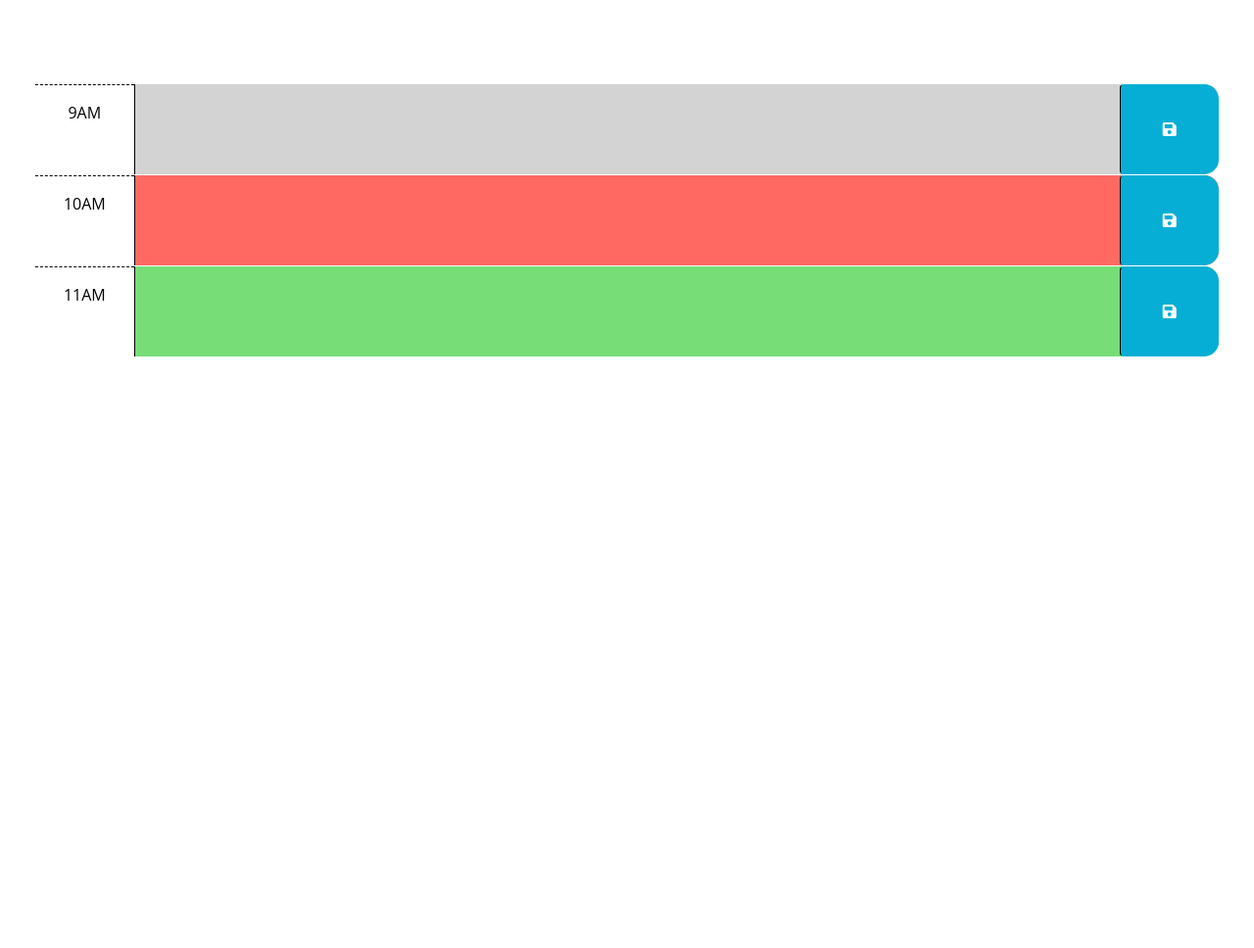
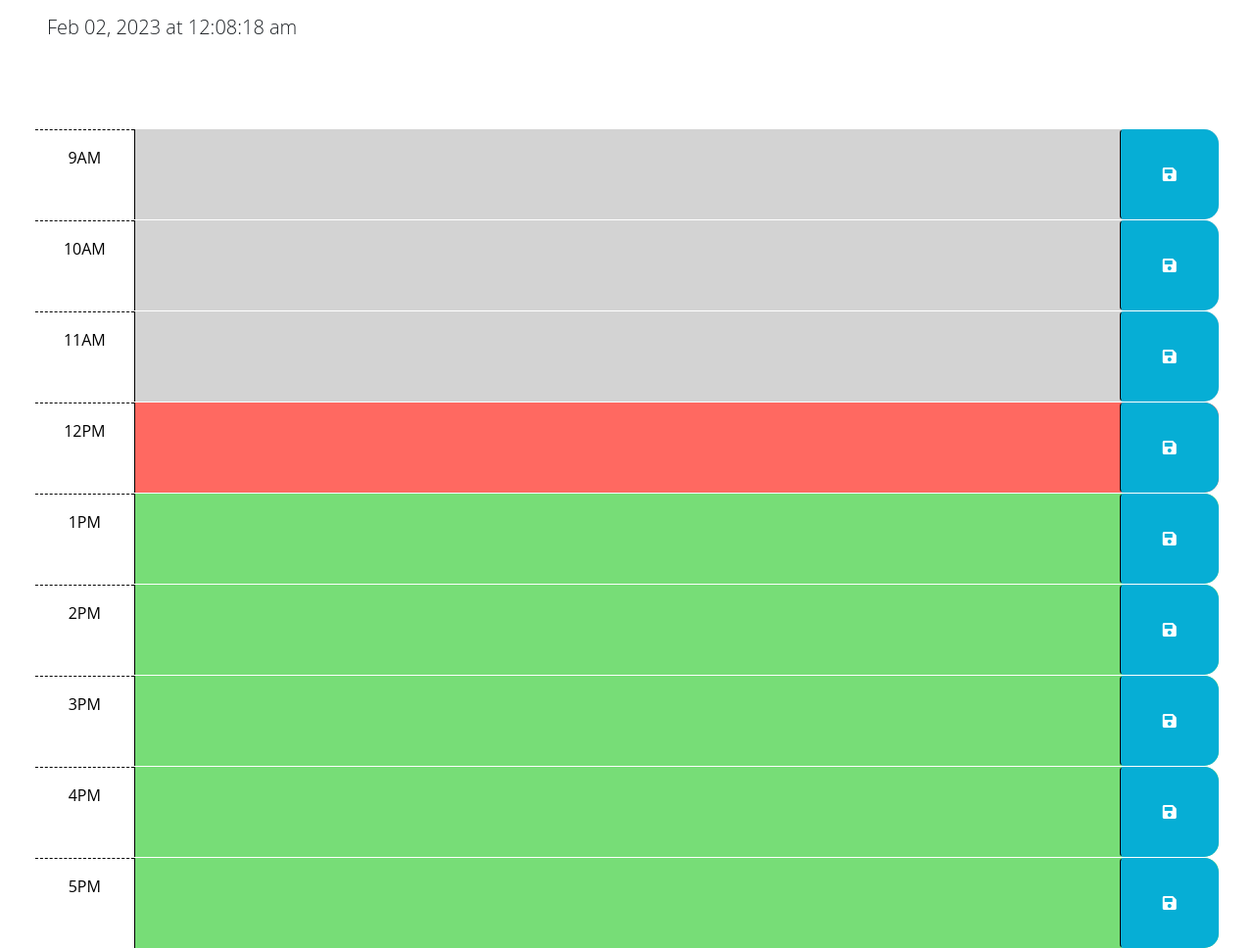
Before and after one commit to Brusomaroff/workDaySchedule, a plain HTML site: page Develop/index.html in a window 1280 px wide. Shown: the part 166-1134 px from the top of the page at 98% size. Before the commit the page ends 800 px from the top, so only its background shows below. Drawn offline with nearby package versions, Linux system fonts and the light colour scheme.

```diff
--- a/Develop/index.html
+++ b/Develop/index.html
@@ -42,7 +42,7 @@
         -->
 
       <!-- Example of a past time block. The "past" class adds a gray background color. -->
-      <div id="hour-9" class="row time-block past">
+      <div id="9" class="row time-block past">
         <div class="col-2 col-md-1 hour text-center py-3">9AM</div>
         <textarea class="col-8 col-md-10 description" rows="3"> </textarea>
         <button class="btn saveBtn col-2 col-md-1" aria-label="save">
@@ -51,7 +51,7 @@
       </div>
 
       <!-- Example of a present time block. The "present" class adds a red background color. -->
-      <div id="hour-10" class="row time-block present">
+      <div id="10" class="row time-block past">
         <div class="col-2 col-md-1 hour text-center py-3">10AM</div>
         <textarea class="col-8 col-md-10 description" rows="3"> </textarea>
         <button class="btn saveBtn col-2 col-md-1" aria-label="save">
@@ -60,13 +60,63 @@
       </div>
 
       <!-- Example of a future time block. The "future" class adds a green background color. -->
-      <div id="hour-11" class="row time-block future">
+      <div id="11" class="row time-block past">
         <div class="col-2 col-md-1 hour text-center py-3">11AM</div>
         <textarea class="col-8 col-md-10 description" rows="3"> </textarea>
         <button class="btn saveBtn col-2 col-md-1" aria-label="save">
           <i class="fas fa-save" aria-hidden="true"></i>
         </button>
       </div>
+
+      <div id="12" class="row time-block present">
+        <div class="col-2 col-md-1 hour text-center py-3">12PM</div>
+        <textarea class="col-8 col-md-10 description" rows="3"> </textarea>
+        <button class="btn saveBtn col-2 col-md-1" aria-label="save">
+          <i class="fas fa-save" aria-hidden="true"></i>
+        </button>
+      </div>
+
+      <div id="13" class="row time-block future">
+        <div class="col-2 col-md-1 hour text-center py-3">1PM</div>
+        <textarea class="col-8 col-md-10 description" rows="3"> </textarea>
+        <button class="btn saveBtn col-2 col-md-1" aria-label="save">
+          <i class="fas fa-save" aria-hidden="true"></i>
+        </button>
+      </div>
+
+      <div id="14" class="row time-block future">
+        <div class="col-2 col-md-1 hour text-center py-3">2PM</div>
+        <textarea class="col-8 col-md-10 description" rows="3"> </textarea>
+        <button class="btn saveBtn col-2 col-md-1" aria-label="save">
+          <i class="fas fa-save" aria-hidden="true"></i>
+        </button>
+      </div>
+
+      <div id="15" class="row time-block future">
+        <div class="col-2 col-md-1 hour text-center py-3">3PM</div>
+        <textarea class="col-8 col-md-10 description" rows="3"> </textarea>
+        <button class="btn saveBtn col-2 col-md-1" aria-label="save">
+          <i class="fas fa-save" aria-hidden="true"></i>
+        </button>
+      </div>
+
+      <div id="16" class="row time-block future">
+        <div class="col-2 col-md-1 hour text-center py-3">4PM</div>
+        <textarea class="col-8 col-md-10 description" rows="3"> </textarea>
+        <button class="btn saveBtn col-2 col-md-1" aria-label="save">
+          <i class="fas fa-save" aria-hidden="true"></i>
+        </button>
+      </div>
+
+      <div id="17" class="row time-block future">
+        <div class="col-2 col-md-1 hour text-center py-3">5PM</div>
+        <textarea class="col-8 col-md-10 description" rows="3"> </textarea>
+        <button class="btn saveBtn col-2 col-md-1" aria-label="save">
+          <i class="fas fa-save" aria-hidden="true"></i>
+        </button>
+      </div>
+
+
     </div>
 
     <script src="https://cdnjs.cloudflare.com/ajax/libs/jquery/3.2.1/jquery.min.js"></script>
--- a/Develop/script.js
+++ b/Develop/script.js
@@ -1,7 +1,7 @@
 // Wrap all code that interacts with the DOM in a call to jQuery to ensure that
 // the code isn't run until the browser has finished rendering all the elements
 // in the html.
-$(function () {
+
 // TODO: Add a listener for click events on the save button. This code should
 // use the id in the containing time-block as a key to save the user input in
 // local storage. HINT: What does `this` reference in the click listener
@@ -20,4 +20,30 @@
 // attribute of each time-block be used to do this?
 //
 // TODO: Add code to display the current date in the header of the page.
-});
+
+
+// Time display at top of page
+var timeDisplay = $('#currentDay')
+
+  var currentTime = dayjs().format('MMM DD, YYYY [at] hh:mm:ss a');
+  timeDisplay.text(currentTime);
+  $(document).ready(function () {
+  // makes the save button on click
+  $(".saveBtn").on("click", function () {
+      var text = $(this).siblings(".description").val();
+      var time = $(this).parent().attr("id");
+      // seting text in the local storage
+      localStorage.setItem(time, text);
+  })
+  // Getting item from the local storage
+  $("#9 .description").val(localStorage.getItem("9"));
+  $("#10 .description").val(localStorage.getItem("10"));
+  $("#11 .description").val(localStorage.getItem("11"));
+  $("#12 .description").val(localStorage.getItem("12"));
+  $("#13 .description").val(localStorage.getItem("13"));
+  $("#14 .description").val(localStorage.getItem("14"));
+  $("#15 .description").val(localStorage.getItem("15"));
+  $("#16 .description").val(localStorage.getItem("16"));
+  $("#17 .description").val(localStorage.getItem("17"));
+
+  })
```
Lines whose indentation alone changed are shown as unchanged.
